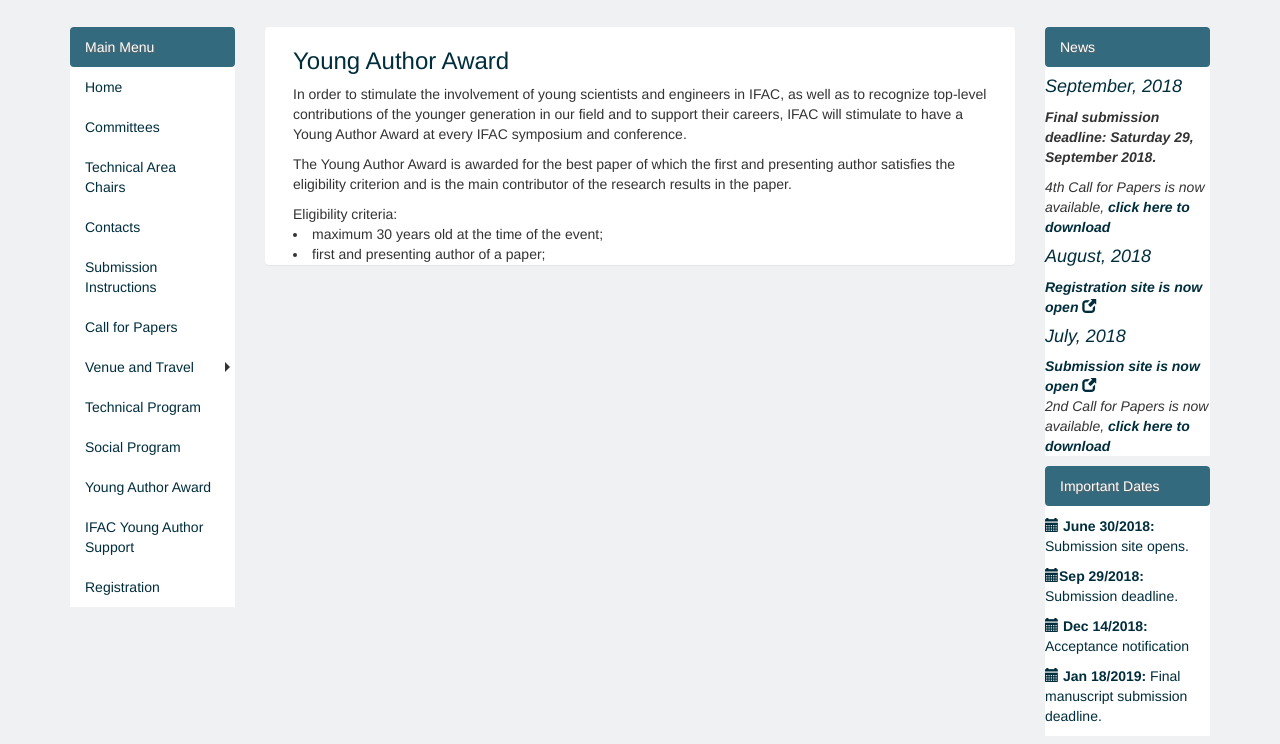
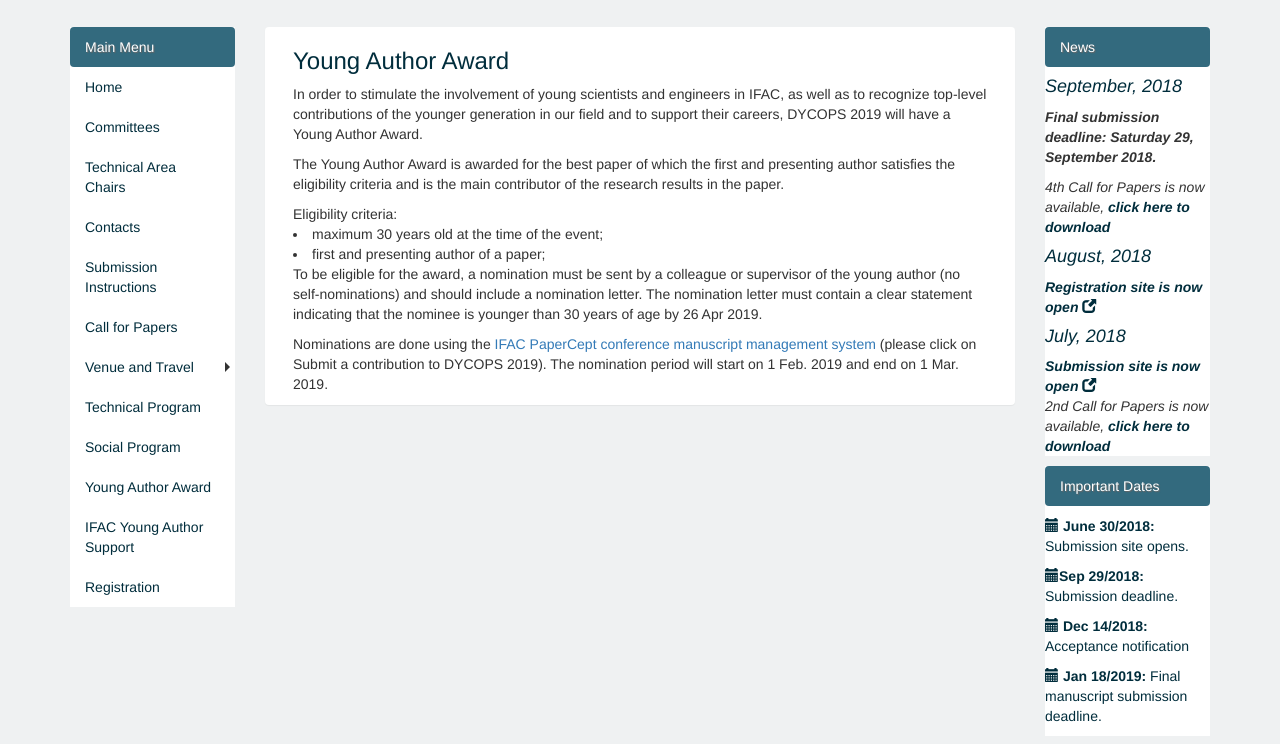
Before and after one commit to marianapaes/dycops19page, a plain HTML site: page YAAward.html in a window 1280 px wide. Shown: the part 117-861 px from the top of the page. Drawn offline with nearby package versions, Linux system fonts and the light colour scheme; files that its build step writes are made by us from their sources; files whose address does not match are found by name.

Commit message:
young author award update

```diff
--- a/YAAward.html
+++ b/YAAward.html
@@ -169,11 +169,13 @@
 
 
 
-                <p>In order to stimulate the involvement of young scientists and engineers in IFAC, as well as to recognize top-level contributions of the younger generation in our field and to support their careers, IFAC will stimulate to have a Young Author Award at every IFAC symposium and conference. </p>
-                <p>The Young Author Award is awarded for the best paper of which the first and presenting author satisfies the eligibility criterion and is the main contributor of the research results in the paper.</p>
+                <p>In order to stimulate the involvement of young scientists and engineers in IFAC, as well as to recognize top-level contributions of the younger generation in our field and to support their careers, DYCOPS 2019 will have a Young Author Award. </p>
+                <p>The Young Author Award is awarded for the best paper of which the first and presenting author satisfies the eligibility criteria and is the main contributor of the research results in the paper.</p>
                 Eligibility criteria:
                 <li>maximum 30 years old at the time of the event; </li>
                 <li>first and presenting author of a paper; </li>
+                <p>To be eligible for the award, a nomination must be sent by a colleague or supervisor of the young author (no self-nominations) and should include a nomination letter. The nomination letter must contain a clear statement indicating that the nominee is younger than 30 years of age by 26 Apr 2019.</p>
+                <p> Nominations are done using the <a href="http://ifac.papercept.net/conferences/scripts/start.pl" target="_blank">IFAC PaperCept conference manuscript management system</a> (please click on Submit a contribution to DYCOPS 2019). The nomination period will start on 1 Feb. 2019 and end on 1 Mar. 2019.  </p>
 
 
 
```
